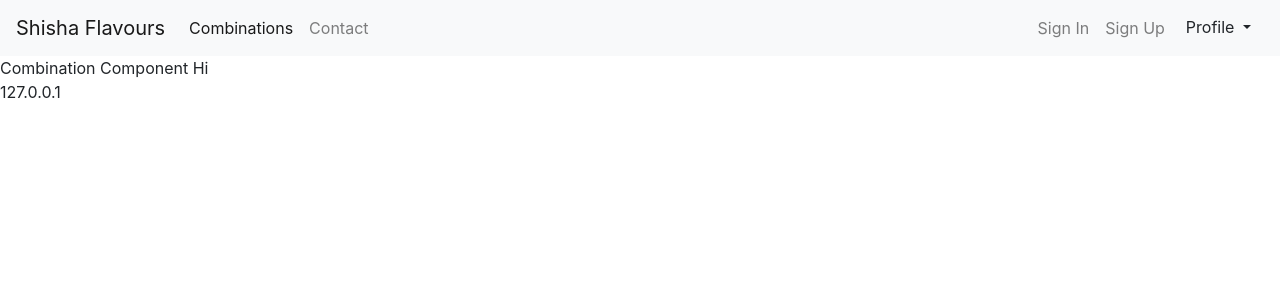
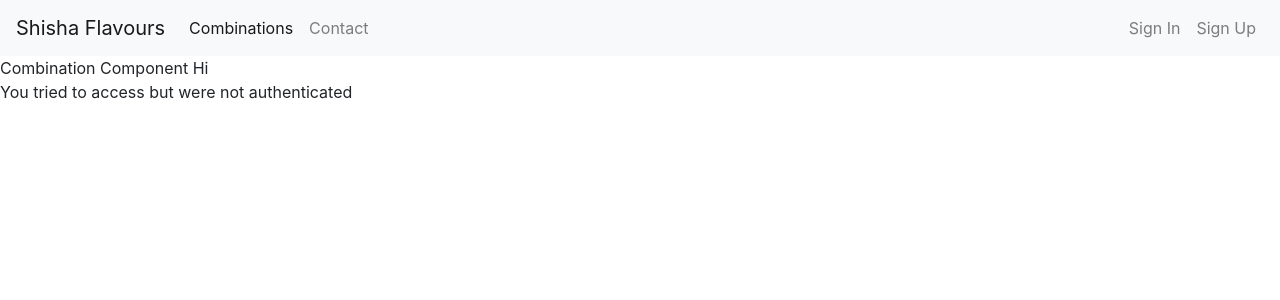
Before and after one commit to OzoneBG/ShishaFlavoursApp, an Angular app: page /combinations in a window 1280 px wide. Shown: the top 300 px of the page. Built offline with nearby package versions, Linux system fonts and the light colour scheme.

Commit message:
Added auth guard and auth service

```diff
--- /dev/null
+++ b/src/app/_guards/auth.guard.ts
@@ -0,0 +1,17 @@
+import { Injectable } from '@angular/core';
+import { Router, CanActivate, ActivatedRouteSnapshot, RouterStateSnapshot } from '@angular/router';
+import { AuthenticationService } from '../_services';
+
+@Injectable()
+export class AuthGuard implements CanActivate {
+    constructor(private router: Router, private authSerivce: AuthenticationService) {}
+
+    canActivate(route: ActivatedRouteSnapshot, state: RouterStateSnapshot) {
+        if(!this.authSerivce.isAuthenticated()) {
+            this.router.navigate(['/combinations'], { queryParams: { returnUrl: state.url }});
+            return false;
+        } else {
+            return true;
+        }
+    }
+}
--- /dev/null
+++ b/src/app/_guards/index.ts
@@ -0,0 +1 @@
+export * from './auth.guard';
--- /dev/null
+++ b/src/app/_services/authentication.service.ts
@@ -0,0 +1,26 @@
+import { Injectable } from '@angular/core';
+import { HttpClient } from '@angular/common/http';
+import { environment } from '../../environments/environment';
+
+@Injectable()
+export class AuthenticationService {
+    constructor(private http: HttpClient) {}
+
+    login(username: string, password: string) {
+        console.log("To be implemented");
+    }
+
+    isAuthenticated(): boolean {
+        let user = localStorage.getItem(environment.userRepo);
+
+        if(user) {
+            return true;
+        } else {
+            return false;
+        }
+    }
+
+    logout() {
+        localStorage.removeItem(environment.userRepo);
+    }
+}
--- /dev/null
+++ b/src/app/_services/index.ts
@@ -0,0 +1 @@
+export * from './authentication.service';
--- a/src/app/app.component.html
+++ b/src/app/app.component.html
@@ -12,13 +12,17 @@
                 <a class="nav-link" routerLink="/contact">Contact</a>
             </li>
         </ul>
-        <ul class="navbar-nav">
+
+        <ul *ngIf="!isAuthenticated()" class="navbar-nav">
             <li class="nav-item">
                 <a class="nav-link" href="#">Sign In</a>
             </li>
             <li class="nav-item">
-                <a class="nav-link" href="#">Sign Up</a>
+                 <a class="nav-link" href="#">Sign Up</a>
             </li>
+        </ul>
+
+        <ul *ngIf="isAuthenticated()" class="navbar-nav">
             <li class="nav-item dropdown">
                 <div class="dropdown dropdown-pull-right btn-group">
                     <a class="btn dropdown-toggle" data-toggle="dropdown" href="#">
--- a/src/app/app.component.ts
+++ b/src/app/app.component.ts
@@ -1,4 +1,5 @@
 import { Component } from '@angular/core';
+import { AuthenticationService } from './_services';
 
 @Component({
   selector: 'app-root',
@@ -7,4 +8,11 @@ import { Component } from '@angular/core';
 })
 export class AppComponent {
   title = 'ShishaFlavoursApp';
+
+  constructor(private authService: AuthenticationService) {
+  }
+
+  isAuthenticated(): boolean {
+    return this.authService.isAuthenticated();
+  }
 }
--- a/src/app/app.module.ts
+++ b/src/app/app.module.ts
@@ -11,6 +11,9 @@ import { ContactComponent } from './contact/contact.component';
 import { CombinationComponent } from './combinations/combinations.component';
 
 import { JwtInterceptor, ErrorInterceptor } from './_helpers';
+
+import { AuthenticationService } from './_services';
+import { AuthGuard } from './_guards';
 
 @NgModule({
   declarations: [
@@ -26,6 +29,8 @@ import { JwtInterceptor, ErrorInterceptor } from './_helpers';
   providers: [
     { provide: HTTP_INTERCEPTORS, useClass: JwtInterceptor, multi: true },
     { provide: HTTP_INTERCEPTORS, useClass: ErrorInterceptor, multi: true },
+    AuthenticationService,
+    AuthGuard
   ],
   bootstrap: [AppComponent]
 })
--- a/src/app/app.routing.ts
+++ b/src/app/app.routing.ts
@@ -3,10 +3,12 @@ import { Routes, RouterModule } from '@angular/router';
 import { ContactComponent } from './contact/contact.component';
 import { CombinationComponent } from './combinations/combinations.component';
 
+import { AuthGuard } from './_guards';
+
 const appRoutes: Routes = [
     { path: '', redirectTo: '/combinations', pathMatch: 'full' },
     { path: 'combinations', component: CombinationComponent },
-    { path: 'contact', component: ContactComponent },
+    { path: 'contact', component: ContactComponent, canActivate: [AuthGuard] },
 
     //Otherwise redirect to home
     { path: '**', redirectTo: ''}
--- a/src/app/combinations/combinations.component.ts
+++ b/src/app/combinations/combinations.component.ts
@@ -1,10 +1,16 @@
 import { Component } from '@angular/core';
-import { environment } from '../../environments/environment';
+import { ActivatedRoute } from '@angular/router';
 
 @Component({
     selector: 'combinations',
-    template: `Combination Component Hi <br /> {{endpoint}}`
+    template: `Combination Component Hi <br /> You tried to access {{returnUrl}} but were not authenticated`
 })
 export class CombinationComponent {
-    endpoint: string = environment.apiEndpoint;
+    returnUrl = "";
+
+    constructor(private route: ActivatedRoute) {
+        route.queryParams.subscribe(params => {
+            this.returnUrl = params['returnUrl'];
+        });
+    }
  }
--- a/src/app/contact/contact.component.ts
+++ b/src/app/contact/contact.component.ts
@@ -1,8 +1,17 @@
 import { Component } from '@angular/core';
+import { AuthenticationService } from '../_services';
 
 @Component({
     selector: 'contact',
-    template: 'Contact Component Hi'
+    template: 'Contact Component Hi <br /> <h1>{{isAuthenticated}}</h1>'
 })
 
-export class ContactComponent { }
+export class ContactComponent {
+    isAuthenticated = false;
+
+    constructor(private authService: AuthenticationService) {
+        this.isAuthenticated = authService.isAuthenticated();
+    }
+
+
+ }
--- a/src/environments/environment.ts
+++ b/src/environments/environment.ts
@@ -5,6 +5,7 @@
 export const environment = {
   production: false,
   apiEndpoint: '127.0.0.1',
+  userRepo: 'user'
 };
 
 /*
```
